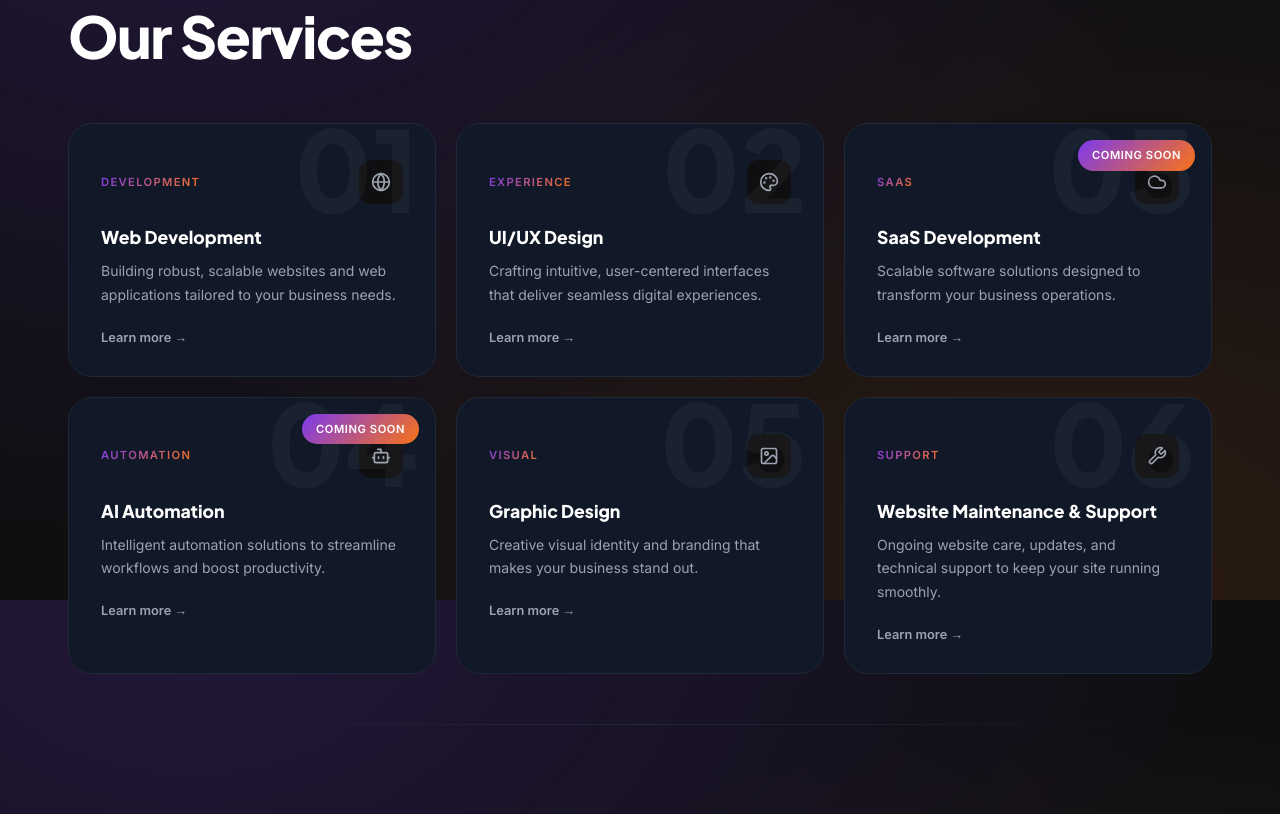
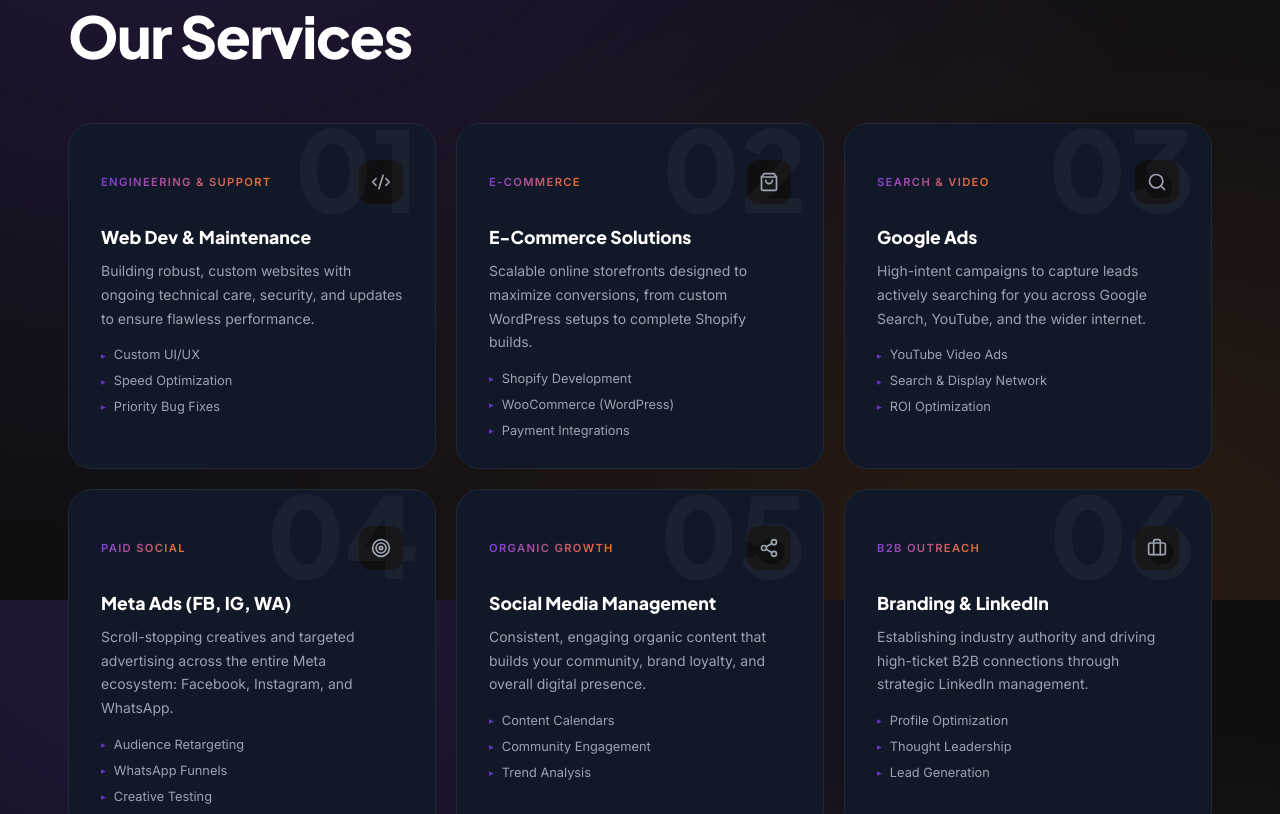
Before and after one commit to webdevusman4/Scale-Digital-Labs, a React (Vite) app: page / in a window 1280 px wide. Shown: the part 1800-2614 px from the top of the page. Built offline with nearby package versions, Linux system fonts and the light colour scheme.

Commit message:
feat: implement ServicesSection component and global design system styles

```diff
--- a/src/app/components/ServicesSection.tsx
+++ b/src/app/components/ServicesSection.tsx
@@ -1,13 +1,90 @@
 import { useScrollAnimation } from "../hooks/useScrollAnimation";
-import { Globe, Palette, Cloud, Bot, Image, Wrench, type LucideIcon } from "lucide-react";
+import {
+  Code2,
+  ShoppingBag,
+  Search,
+  Target,
+  Share2,
+  Briefcase,
+  type LucideIcon,
+} from "lucide-react";
 
-const SERVICES: { num: string; keyword: string; icon: LucideIcon; name: string; desc: string; comingSoon?: boolean }[] = [
-  { num: "01", keyword: "Development", icon: Globe, name: "Web Development", desc: "Building robust, scalable websites and web applications tailored to your business needs." },
-  { num: "02", keyword: "Experience", icon: Palette, name: "UI/UX Design", desc: "Crafting intuitive, user-centered interfaces that deliver seamless digital experiences." },
-  { num: "03", keyword: "SaaS", icon: Cloud, name: "SaaS Development", desc: "Scalable software solutions designed to transform your business operations.", comingSoon: true },
-  { num: "04", keyword: "Automation", icon: Bot, name: "AI Automation", desc: "Intelligent automation solutions to streamline workflows and boost productivity.", comingSoon: true },
-  { num: "05", keyword: "Visual", icon: Image, name: "Graphic Design", desc: "Creative visual identity and branding that makes your business stand out." },
-  { num: "06", keyword: "Support", icon: Wrench, name: "Website Maintenance & Support", desc: "Ongoing website care, updates, and technical support to keep your site running smoothly." },
+interface Service {
+  number: string;
+  category: string;
+  title: string;
+  description: string;
+  features: [string, string, string];
+  icon: LucideIcon;
+}
+
+const SERVICES: Service[] = [
+  {
+    number: "01",
+    category: "ENGINEERING & SUPPORT",
+    title: "Web Dev & Maintenance",
+    description:
+      "Building robust, custom websites with ongoing technical care, security, and updates to ensure flawless performance.",
+    features: ["Custom UI/UX", "Speed Optimization", "Priority Bug Fixes"],
+    icon: Code2,
+  },
+  {
+    number: "02",
+    category: "E-COMMERCE",
+    title: "E-Commerce Solutions",
+    description:
+      "Scalable online storefronts designed to maximize conversions, from custom WordPress setups to complete Shopify builds.",
+    features: [
+      "Shopify Development",
+      "WooCommerce (WordPress)",
+      "Payment Integrations",
+    ],
+    icon: ShoppingBag,
+  },
+  {
+    number: "03",
+    category: "SEARCH & VIDEO",
+    title: "Google Ads",
+    description:
+      "High-intent campaigns to capture leads actively searching for you across Google Search, YouTube, and the wider internet.",
+    features: [
+      "YouTube Video Ads",
+      "Search & Display Network",
+      "ROI Optimization",
+    ],
+    icon: Search,
+  },
+  {
+    number: "04",
+    category: "PAID SOCIAL",
+    title: "Meta Ads (FB, IG, WA)",
+    description:
+      "Scroll-stopping creatives and targeted advertising across the entire Meta ecosystem: Facebook, Instagram, and WhatsApp.",
+    features: ["Audience Retargeting", "WhatsApp Funnels", "Creative Testing"],
+    icon: Target,
+  },
+  {
+    number: "05",
+    category: "ORGANIC GROWTH",
+    title: "Social Media Management",
+    description:
+      "Consistent, engaging organic content that builds your community, brand loyalty, and overall digital presence.",
+    features: ["Content Calendars", "Community Engagement", "Trend Analysis"],
+    icon: Share2,
+  },
+  {
+    number: "06",
+    category: "B2B OUTREACH",
+    title: "Branding & LinkedIn",
+    description:
+      "Establishing industry authority and driving high-ticket B2B connections through strategic LinkedIn management.",
+    features: [
+      "Profile Optimization",
+      "Thought Leadership",
+      "Lead Generation",
+    ],
+    icon: Briefcase,
+  },
 ];
 
 export default function ServicesSection() {
@@ -30,18 +107,42 @@ export default function ServicesSection() {
           {SERVICES.map((svc, i) => (
             <div
               key={i}
-              className={`service-card animate-on-scroll ${svc.comingSoon ? 'service-card--coming-soon' : ''}`}
+              className="service-card animate-on-scroll"
               style={{ "--delay": `${i * 140}ms` } as React.CSSProperties}
             >
-              <span className="service-card__bg-num">{svc.num}</span>
-              {svc.comingSoon && <span className="service-card__badge">Coming Soon</span>}
-              <div className="service-card__top">
-                <span className="service-card__keyword">{svc.keyword}</span>
-                <div className="service-card__icon"><svc.icon size={20} /></div>
+              {/* Faded background number */}
+              <span className="service-card__bg-num">{svc.number}</span>
+
+              {/* Inner flex column to fill full height */}
+              <div className="service-card__inner">
+                {/* Top row: category label + icon */}
+                <div className="service-card__top">
+                  <span className="service-card__keyword">{svc.category}</span>
+                  <div className="service-card__icon">
+                    <svc.icon size={20} />
+                  </div>
+                </div>
+
+                {/* Title */}
+                <div className="service-card__name">{svc.title}</div>
+
+                {/* Description */}
+                <p className="service-card__desc">{svc.description}</p>
+
+                {/* Features list */}
+                <ul className="service-card__features">
+                  {svc.features.map((feat, fi) => (
+                    <li key={fi} className="service-card__feature-item">
+                      <span className="service-card__feature-dot" aria-hidden="true">▸</span>
+                      {feat}
+                    </li>
+                  ))}
+                </ul>
+
+
               </div>
-              <div className="service-card__name">{svc.name}</div>
-              <p className="service-card__desc">{svc.desc}</p>
-              <span className="service-card__more">Learn more →</span>
+
+              {/* Bottom gradient bar */}
               <div className="service-card__bar" />
             </div>
           ))}
--- a/src/styles/global.css
+++ b/src/styles/global.css
@@ -535,6 +535,16 @@ h1, h2, h3, h4, h5 {
   overflow: hidden;
   transition: transform 0.35s var(--ease), box-shadow 0.35s var(--ease), border-color 0.35s ease;
   cursor: default;
+  /* flex column so inner wrapper fills full card height */
+  display: flex;
+  flex-direction: column;
+}
+/* Full-height inner wrapper — pushes "Learn more" to bottom */
+.service-card__inner {
+  display: flex;
+  flex-direction: column;
+  flex: 1;
+  min-height: 0;
 }
 .service-card:hover {
   transform: translateY(-6px);
@@ -601,17 +611,30 @@ h1, h2, h3, h4, h5 {
   line-height: 1.3;
 }
 .service-card__desc { font-size: 0.875rem; color: var(--fg-muted); line-height: 1.7; }
-.service-card__more {
-  display: flex;
-  align-items: center;
-  gap: 6px;
+/* Features list */
+.service-card__features {
+  list-style: none;
+  margin: 16px 0 0;
+  padding: 0;
+  display: flex;
+  flex-direction: column;
+  gap: 8px;
+}
+.service-card__feature-item {
+  display: flex;
+  align-items: center;
+  gap: 8px;
   font-size: 0.8rem;
-  font-weight: 600;
-  color: var(--fg-muted);
-  margin-top: 20px;
-  transition: var(--t);
-}
-.service-card:hover .service-card__more { color: var(--accent); }
+  color: var(--fg-muted);
+  line-height: 1.4;
+}
+.service-card__feature-dot {
+  font-size: 0.6rem;
+  color: var(--accent);
+  flex-shrink: 0;
+  opacity: 0.8;
+}
+
 /* Bottom gradient bar */
 .service-card__bar {
   position: absolute;
```
Also changed, not shown: 1 other file (tests, documents, lock files or other folders).
